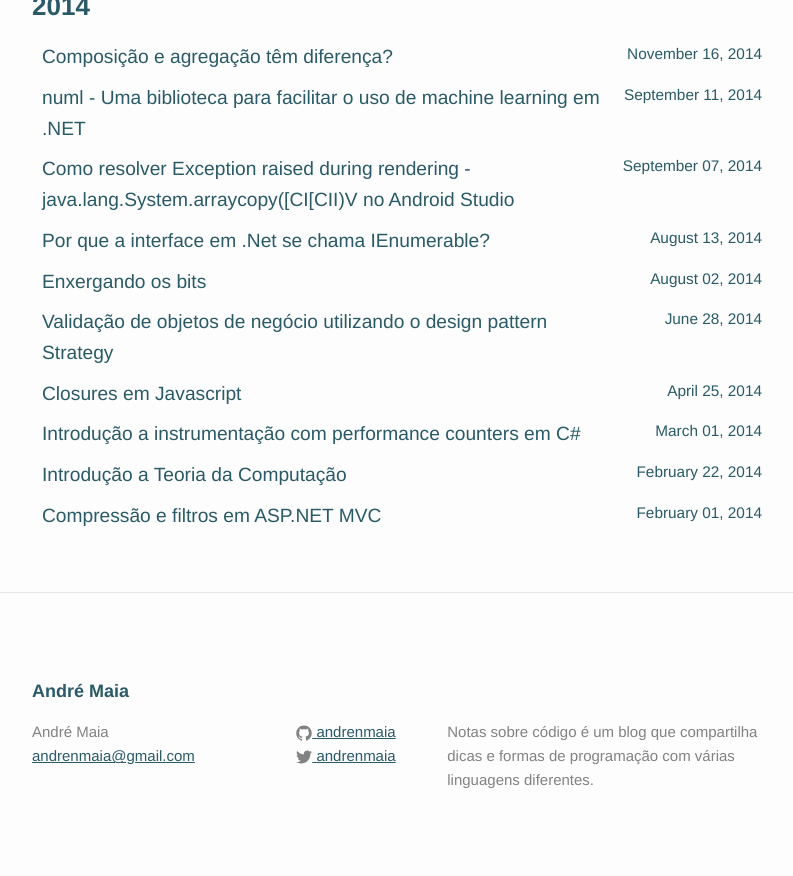
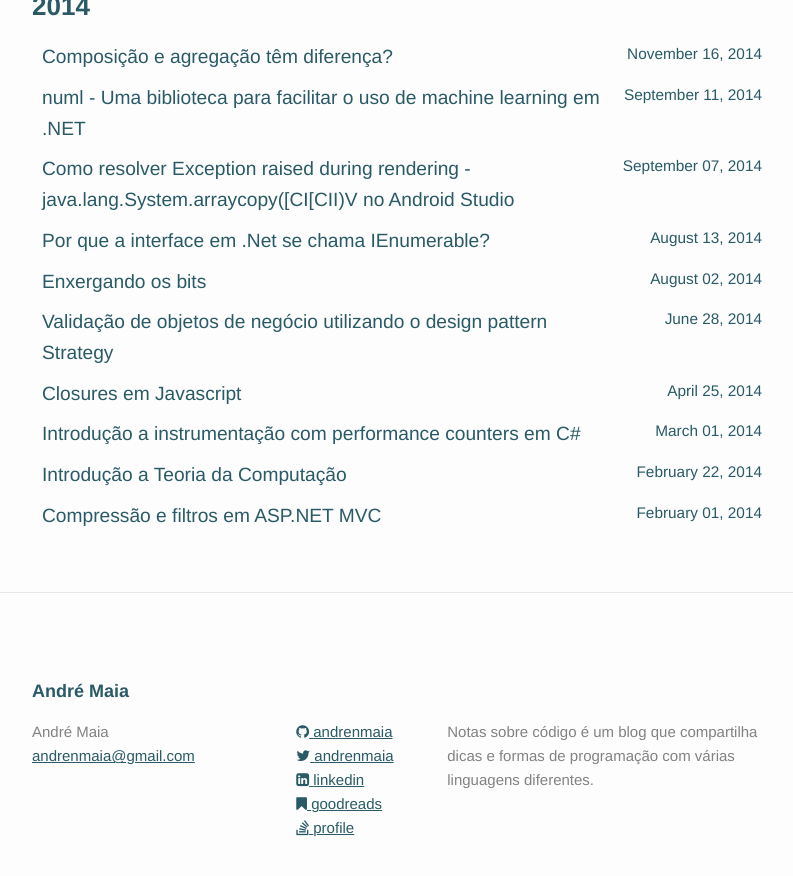
Before and after one commit to andrenmaia/anmaia.com.br, a Jekyll site: the page built from index.html, in a window 1280 px wide and 900 px high, scrolled down 977 px. Shown: the top 876 px of the window, without its empty margins (238-1031 px from the left). Built offline with Jekyll 4.4.1, drawn with Linux system fonts in a browser that asks for light colours; nearby versions of some CDN libraries; Markdown is read by kramdown in place of the engine named in the settings; before the commit the page ends 1829 px from its top, so only the background shows below that.

Commit message:
Add social links on footer

```diff
--- a/_config.yml
+++ b/_config.yml
@@ -11,8 +11,16 @@ email: andrenmaia@gmail.com
 description: Notas sobre código é um blog que compartilha dicas e formas de programação com várias linguagens diferentes.
 baseurl: "" # the subpath of your site, e.g. /blog
 url: "http://anmaia.com.br" # the base hostname & protocol for your site
+
+# Social usernames
+email: andrenmaia@gmail.com
+github_username:  andrenmaia
 twitter_username: andrenmaia
-github_username:  andrenmaia
+linkedin_username: andrenmaia
+goodreads_username: 17931907-andr-maia
+stackoverflow_username: anmaia
+
+# Permalink config
 permalink: 'posts/:title'
 
 # Build settings
--- a/_includes/footer.html
+++ b/_includes/footer.html
@@ -46,13 +46,46 @@
         <ul class="social-media-list">
           {% if site.github_username %}
           <li>
-            {% include icon-github.html username=site.github_username %}
+            <a href="https://github.com/{{site.github_username}}" title="" onclick="_gaq.push(['_trackEvent', 'Social Icons', 'Click', 'Github']);" target="_blank">
+              <i class="fa fa-github"></i>
+              <span class="username">{{site.github_username}}</span>
+            </a>
           </li>
           {% endif %}
 
           {% if site.twitter_username %}
           <li>
-            {% include icon-twitter.html username=site.twitter_username %}
+            <a href="https://twitter.com/{{site.twitter_username}}" title="" onclick="_gaq.push(['_trackEvent', 'Social Icons', 'Click', 'Twitter']);" target="_blank">
+              <i class="fa fa-twitter"></i>
+              <span class="username">{{site.twitter_username}}</span>
+            </a>
+          </li>
+          {% endif %}
+
+          {% if site.linkedin_username %}
+          <li>
+            <a href="http://www.linkedin.com/in/{{site.linkedin_username}}" title="Meu perfil profissional" onclick="_gaq.push(['_trackEvent', 'Social Icons', 'Click', 'LinkedIn']);" target="_blank">
+              <i class="fa fa-linkedin-square"></i>
+              <span class="username">linkedin</span>
+            </a>
+          </li>
+          {% endif %}
+
+          {% if site.goodreads_username %}
+          <li>
+            <a href="http://www.goodreads.com/user/show/{{site.goodreads_username}}" id="sidebar-github" title="O que eu gosto de ler está aqui." onclick="_gaq.push(['_trackEvent', 'Social Icons', 'Click', 'Goodreads']);" target="_blank">
+              <i class="fa fa-bookmark"></i>
+              <span class="username">goodreads</span>
+            </a>
+          </li>
+          {% endif %}
+
+          {% if site.stackoverflow_username %}
+          <li>
+            <a href="http://pt.stackoverflow.com/users/6588/{{site.stackoverflow_username}}" id="sidebar-stackoverflow" class="icon-comments" title="Minhas contribuições ao StackOverflow" target="_blank">
+              <i class="fa fa-stack-overflow"></i>
+              <span class="username">profile</span>
+            </a>
           </li>
           {% endif %}
         </ul>
--- a/_includes/head.html
+++ b/_includes/head.html
@@ -9,6 +9,7 @@
   <link rel="stylesheet" href="{{ "/css/main.css" | prepend: site.baseurl }}">
   <link rel="canonical" href="{{ page.url | replace:'index.html','' | prepend: site.baseurl | prepend: site.url }}">
   <link rel="alternate" type="application/rss+xml" title="{{ site.title }}" href="{{ "/feed.xml" | prepend: site.baseurl | prepend: site.url }}">
+  <link rel="stylesheet" href="https://maxcdn.bootstrapcdn.com/font-awesome/4.5.0/css/font-awesome.min.css">
 
    <script>
     (function(i,s,o,g,r,a,m){i['GoogleAnalyticsObject']=r;i[r]=i[r]||function(){
```
